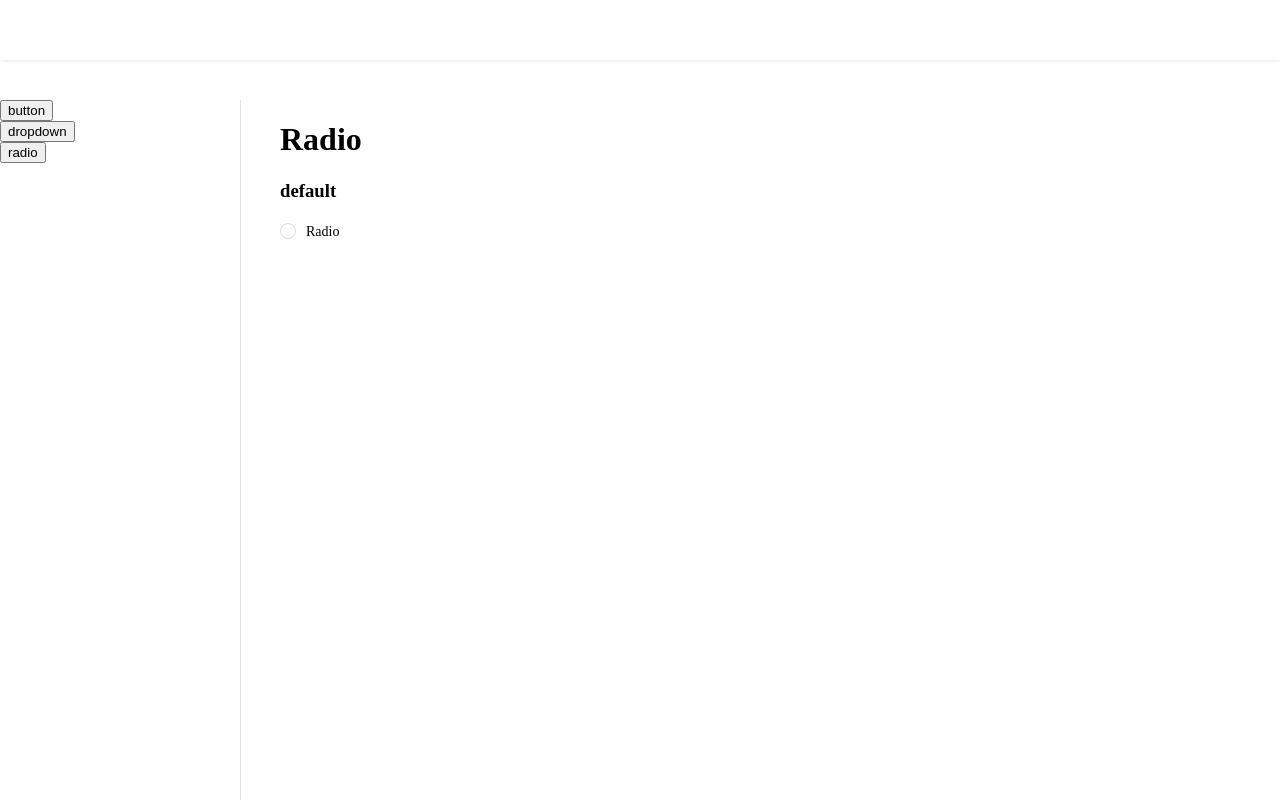
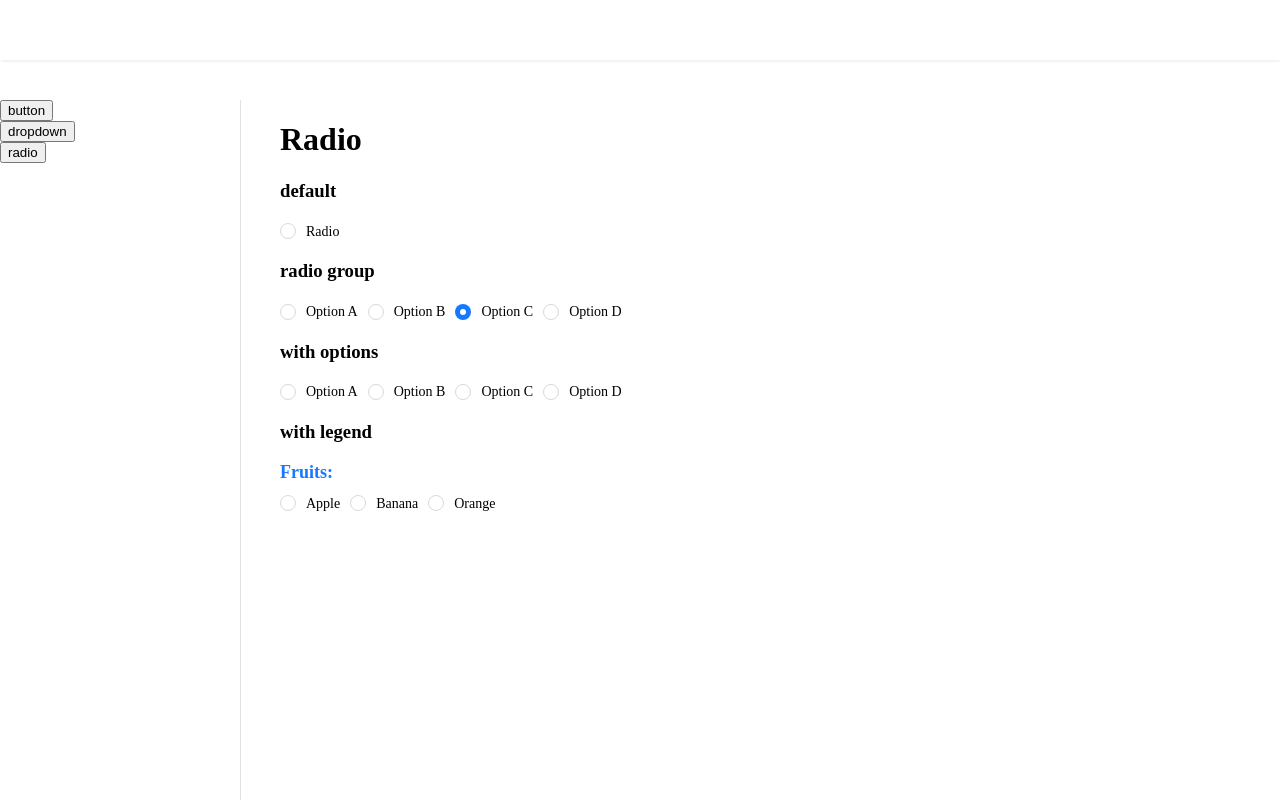
Before and after one commit to nuuuri/nuu-ui, a Next.js app: page /radio in a window 1280 px wide. Built offline with nearby package versions, Linux system fonts and the light colour scheme.

Commit message:
[feat] Radio.Group 추가

```diff
--- a/src/app/(components)/radio/index.tsx
+++ b/src/app/(components)/radio/index.tsx
@@ -1,14 +1,100 @@
+import { Children, FormEventHandler, isValidElement, ReactElement, useId } from 'react';
+
 import * as S from './styled';
+import { RadioOption } from './type';
 
 interface RadioProps {
-  children?: string;
+  children: string;
+  checked?: boolean;
+  name?: string;
+  value?: string | number;
 }
 
-export default function Radio({ children }: RadioProps) {
+interface BaseRadioGroupProps {
+  legend?: string;
+}
+
+type RadioGroupProps = BaseRadioGroupProps &
+  (
+    | { value?: undefined; onChange?: never }
+    | { value: string | number; onChange: FormEventHandler<HTMLFieldSetElement> }
+  ) &
+  (
+    | { options: RadioOption[]; children?: never }
+    | { options?: never; children: ReactElement<RadioProps> | ReactElement<RadioProps>[] }
+  );
+
+export default function Radio({ checked, children, name, value }: RadioProps) {
+  const id = useId();
+
   return (
     <S.RadioWrapper>
-      <S.RadioButton id="radio" />
-      <label htmlFor="radio">{children}</label>
+      <S.RadioButton
+        id={id}
+        name={name}
+        value={value || children}
+        checked={checked}
+        onChange={() => {}}
+      />
+      <label htmlFor={id}>{children}</label>
     </S.RadioWrapper>
   );
 }
+
+function RadioOptions({
+  options,
+  name,
+  value,
+}: Pick<RadioProps, 'name'> & Pick<RadioGroupProps, 'options' | 'value'>) {
+  return options?.map((option) => (
+    <Radio
+      key={option.label}
+      name={name}
+      value={option.value || option.label}
+      checked={
+        value === undefined ? value : String(option.value || option.label) === String(value)
+      }>
+      {option.label}
+    </Radio>
+  ));
+}
+
+function RadioChildren({
+  children,
+  name,
+  value,
+}: Pick<RadioProps, 'name'> & Pick<RadioGroupProps, 'children' | 'value'>) {
+  return Children.map(
+    children,
+    (child) =>
+      isValidElement(child) && (
+        <Radio
+          {...child.props}
+          name={name}
+          checked={
+            value === undefined
+              ? undefined
+              : String(child.props.value || child.props.children) === String(value)
+          }
+        />
+      )
+  );
+}
+
+function RadioGroup({ children, legend, onChange, options, value }: RadioGroupProps) {
+  const name = useId();
+  const childrenProps = { name, value };
+
+  return (
+    <S.RadioGroupWrapper onChange={onChange}>
+      {legend && <legend>{legend}:</legend>}
+      {options ? (
+        <RadioOptions {...childrenProps} options={options} />
+      ) : (
+        <RadioChildren {...childrenProps}>{children}</RadioChildren>
+      )}
+    </S.RadioGroupWrapper>
+  );
+}
+
+Radio.Group = RadioGroup;
--- a/src/app/(components)/radio/page.tsx
+++ b/src/app/(components)/radio/page.tsx
@@ -1,12 +1,45 @@
 'use client';
+
+import { FormEvent, useState } from 'react';
 
 import Radio from '.';
 
 export default function RadioPage() {
+  const [selected, setSelected] = useState('3');
+
+  const handleOnChange = (e: FormEvent<HTMLFieldSetElement>) => {
+    setSelected((e.target as HTMLInputElement).value);
+  };
+
   return (
     <div>
       <h3>default</h3>
       <Radio>Radio</Radio>
+
+      <h3>radio group</h3>
+      <Radio.Group value={selected} onChange={handleOnChange}>
+        <Radio value={1}>Option A</Radio>
+        <Radio value={2}>Option B</Radio>
+        <Radio value={3}>Option C</Radio>
+        <Radio value={4}>Option D</Radio>
+      </Radio.Group>
+
+      <h3>with options</h3>
+      <Radio.Group
+        options={[
+          { label: 'Option A' },
+          { label: 'Option B' },
+          { label: 'Option C' },
+          { label: 'Option D' },
+        ]}
+      />
+
+      <h3>with legend</h3>
+      <Radio.Group legend="Fruits">
+        <Radio value={1}>Apple</Radio>
+        <Radio value={2}>Banana</Radio>
+        <Radio value={3}>Orange</Radio>
+      </Radio.Group>
     </div>
   );
 }
--- a/src/app/(components)/radio/styled.ts
+++ b/src/app/(components)/radio/styled.ts
@@ -13,6 +13,21 @@ export const RadioWrapper = styled.div`
     padding: 0 10px;
     font-size: 14px;
     line-height: 1.5;
+  }
+`;
+
+export const RadioGroupWrapper = styled.fieldset`
+  ${flexbox('row', 'left', 'center')}
+  border: none;
+  margin: 0;
+  padding: 0;
+
+  legend {
+    margin-bottom: 10px;
+    padding: 0;
+    color: ${({ theme }) => theme.colors.blue600};
+    font-weight: 600;
+    font-size: 18px;
   }
 `;
 
--- /dev/null
+++ b/src/app/(components)/radio/type.ts
@@ -0,0 +1,4 @@
+export interface RadioOption {
+  label: string;
+  value?: string | number;
+}
```
